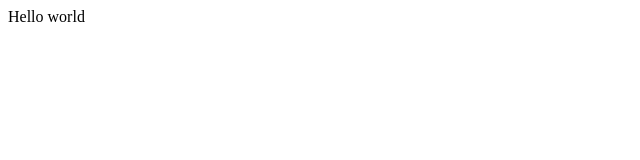
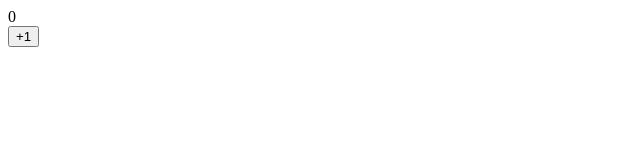
Before and after one commit to valcosmos/mangosteen-fe, a Vue app: page / in a window 1280 px wide. Shown: the top 160 px of the page, without its empty margins (0-640 px from the left). Built offline with nearby package versions, Linux system fonts and the light colour scheme.

Commit message:
refactor: replace template with tsx

```diff
--- a/package.json
+++ b/package.json
@@ -13,6 +13,7 @@
   },
   "devDependencies": {
     "@vitejs/plugin-vue": "^3.0.1",
+    "@vitejs/plugin-vue-jsx": "^2.0.0",
     "typescript": "^4.7.4",
     "vite": "^3.0.4",
     "vue-tsc": "^0.39.5"
--- /dev/null
+++ b/src/App.tsx
@@ -0,0 +1,19 @@
+import { defineComponent, ref } from 'vue'
+
+export const App = defineComponent({
+  setup() {
+    const count = ref(0)
+    const onClick = () => {
+      count.value += 1
+    }
+    return () => (
+      <>
+        <div>{count.value}</div>
+
+        <div>
+          <button onClick={onClick}>+1</button>
+        </div>
+      </>
+    )
+  }
+})
--- a/src/App.vue
+++ /dev/null
@@ -1,7 +0,0 @@
-<script setup lang="ts"></script>
-
-<template>
-  <div>Hello world</div>
-</template>
-
-<style scoped></style>
--- a/src/main.ts
+++ b/src/main.ts
@@ -1,4 +1,4 @@
 import { createApp } from 'vue'
-import App from './App.vue'
+import { App } from './App'
 
 createApp(App).mount('#app')
--- a/vite.config.ts
+++ b/vite.config.ts
@@ -1,8 +1,15 @@
 import { defineConfig } from 'vite'
 import vue from '@vitejs/plugin-vue'
+import vueJSX from '@vitejs/plugin-vue-jsx'
 
 // https://vitejs.dev/config/
 export default defineConfig({
-  plugins: [vue()],
+  plugins: [
+    vue(),
+    vueJSX({
+      transformOn: true,
+      mergeProps: true
+    })
+  ]
   // base: '/'
 })
```
Also changed, not shown: 2 other files (tests, documents, lock files or other folders).
